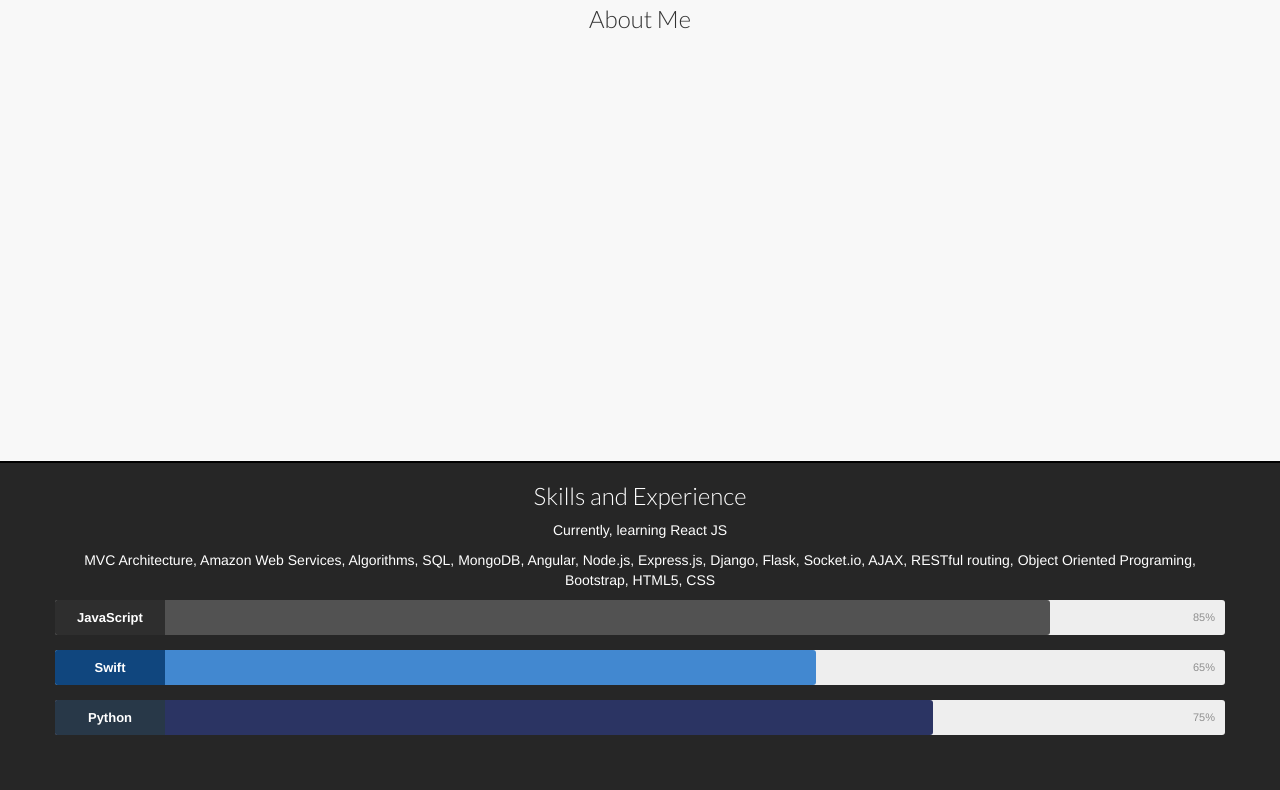
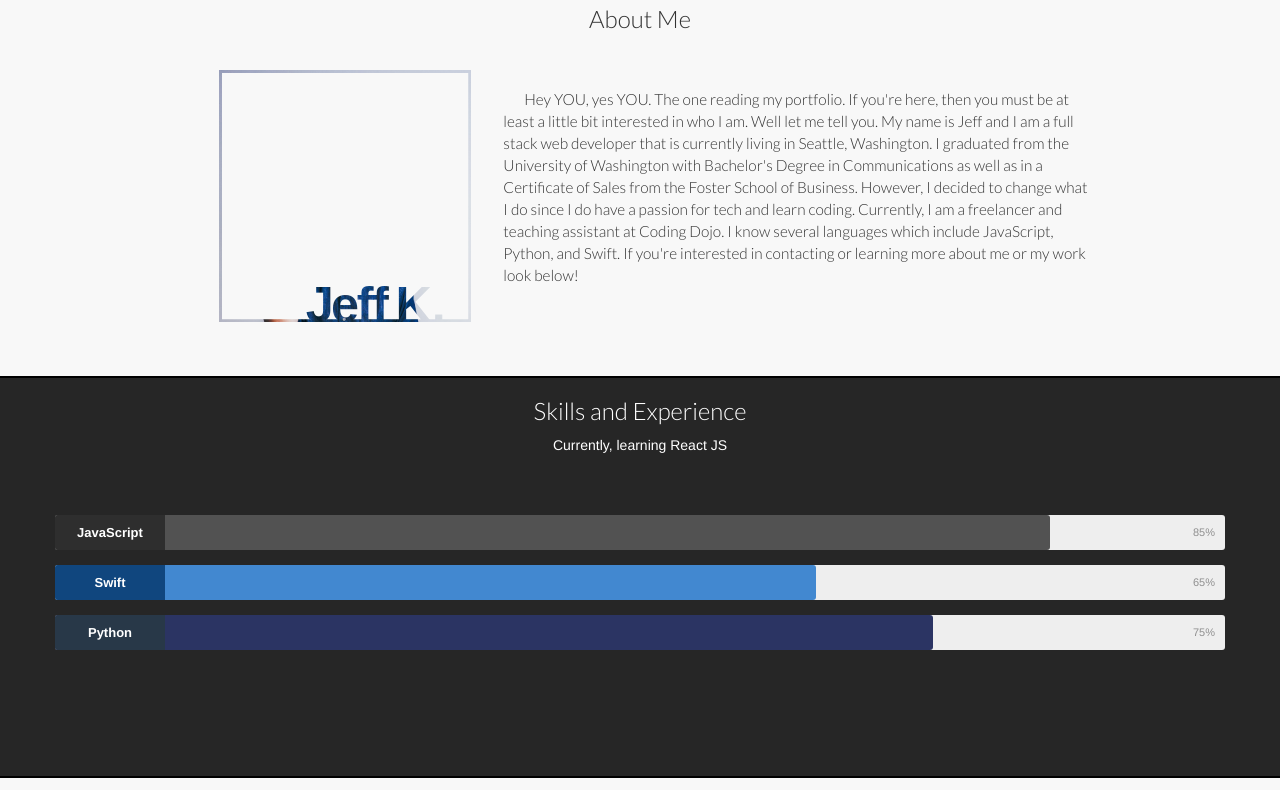
Before and after one commit to jeffjkwok/oldWebsite, a plain HTML site: page index.html in a window 1280 px wide. Shown: the part 456-1246 px from the top of the page. Drawn offline with nearby package versions, Linux system fonts and the light colour scheme.

Commit message:
about me changed

```diff
--- a/css/theme.css
+++ b/css/theme.css
@@ -12,7 +12,7 @@
 
 nav #logo{
 	height: 24px;
-	width: 40px;
+	width: 35px;
 	display: inline-block;
 	margin-bottom: 4px;
 }
@@ -85,6 +85,10 @@ header .title{
 	border-bottom-color: black;
 }
 
+#skills #things{
+	visibility: hidden;
+}
+
 .skills-info{
 	text-align: center;
 	color: white;
@@ -107,17 +111,15 @@ header .title{
 	padding-bottom: 1.5em;
 }
 
-#about img {
-	width: 200px;
-	visibility: hidden;
-}
-
 #about #blurb{
-	visibility: hidden;
+	/*visibility: hidden;*/
+	vertical-align: 315%;
+	display: inline-block;
 	text-align: left;
 	font-family: "Lato", sans-serif;
 	font-size: 1.1em;
 	font-weight: 300;
+	width: 38em;
 }
 /*Footer its content*/
 footer {
@@ -217,3 +219,26 @@ width:110px;
 	color:#ffffff;
 	color:rgba(0, 0, 0, 0.4);
 }
+
+
+/**/
+/*body,html{height:100%;margin:0;padding:0;background:#FFFFFF}*/
+svg{
+ background:url('../images/me.jpg');
+ background-size:cover;
+ width:18em;
+ height:auto;
+ display:inline;
+ margin: 2em;
+}
+
+text{
+ font-size:10px;
+ transition:font-size .4s ease-out;
+ font-weight:900;
+ font-family:arial;
+}
+svg:hover text{
+ transition:font-size .4s ease-in;
+ font-size: 300px;
+}
--- a/index.html
+++ b/index.html
@@ -66,8 +66,22 @@
             <div class="row">
                 <div class="about-me">
                     <h3>About Me</h3>
-                    <img src="images/me.jpg" alt="" id='photo'>
-                    <p id="blurb"> Hey YOU, yes YOU. The one reading my portfolio. If you're here, then you must be at least a little bit interested in who I am. Well let me tell you. My name is Jeff and I am a full stack web developer that is currently living in Seattle, Washington. I graduated from the University of Washington with Bachelor's Degree in Communications as well as in a Certificate of Sales from the Foster School of Business. However, I decided to change what I do since I do have a passion for tech and learn coding. Currently, I am a freelancer and teaching assistant at Coding Dojo. I know several languages which include JavaScript, Python, and Swift. If you're interested in learning more about me or my work scroll down! </p>
+                    <svg viewbox="0 0 50 50" width="50" height="50">
+                      <defs>
+                        <mask id="mask" x="0" y="0" width="100" height="49">
+                          <rect x="0.5" y="0.5" width="49" height="49" fill="#fff"/>
+                          <text x="20" text-anchor="middle" y="50" dy="0">J</text>
+                          <text x="25" id="ltrV" text-anchor="middle" y="50" dy="0">e</text>
+                          <text x="29" text-anchor="middle" y="50" dy="0">f</text>
+                          <text x="32" text-anchor="middle" y="50" dy="0">f</text>
+                          <text x="40" text-anchor="middle" y="50" dy="0">K.</text>
+                        </mask>
+                      </defs>
+                      <rect x="0.5" y="0.5" width="49" height="49" mask="url(#mask)" fill-opacity="1" fill="#F8F8F8"/>
+                    </svg>
+                    <div id="blurb">
+                        <p> &nbsp&nbsp&nbsp&nbsp&nbsp&nbsp Hey YOU, yes YOU. The one reading my portfolio. If you're here, then you must be at least a little bit interested in who I am. Well let me tell you. My name is Jeff and I am a full stack web developer that is currently living in Seattle, Washington. I graduated from the University of Washington with Bachelor's Degree in Communications as well as in a Certificate of Sales from the Foster School of Business. However, I decided to change what I do since I do have a passion for tech and learn coding. Currently, I am a freelancer and teaching assistant at Coding Dojo. I know several languages which include JavaScript, Python, and Swift. If you're interested in contacting or learning more about me or my work look below! </p>
+                    </div>
                 </div>
             </div>
         </div>
@@ -79,7 +93,7 @@
                 <div class="skills-info">
                     <h3>Skills and Experience</h3>
                     <p>Currently, learning React JS</p>
-                    <p>MVC Architecture, Amazon Web Services, Algorithms, SQL, MongoDB, Angular, Node.js, Express.js, Django, Flask, Socket.io, AJAX, RESTful routing, Object Oriented Programing, Bootstrap, HTML5, CSS</p>
+                    <p id="things">MVC Architecture, Amazon Web Services, Algorithms, SQL, MongoDB, Angular, Node.js, Express.js, Django, Flask, Socket.io, AJAX, RESTful routing, Object Oriented Programing, Bootstrap, HTML5, CSS</p>
                     <div class="skillbar clearfix" data-percent="85%">
                         <div class="skillbar-title" style='background: #333333;'><span>JavaScript</span></div>
                         <div class="skillbar-bar" style ='background: #525252'></div>
```
